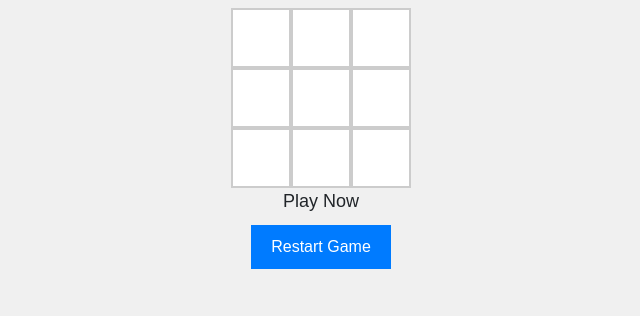
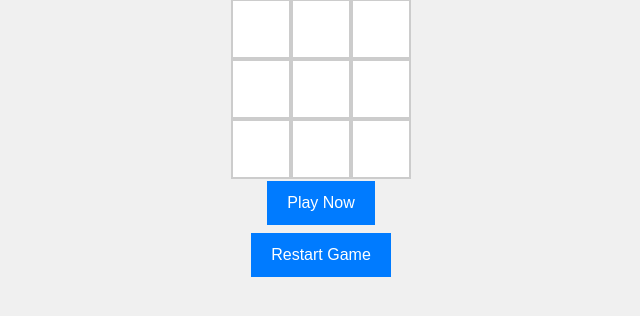
Before and after one commit to Jaymiller2002/Tic-Tac-Toe, a website built with Vite: page index.html in a window 1280 px wide. Shown: the part 300-616 px from the top of the page, without its empty margins (319-959 px from the left). Built offline with nearby package versions, Linux system fonts and the light colour scheme.

Commit message:
added play now btn

```diff
--- a/css/style.css
+++ b/css/style.css
@@ -56,3 +56,20 @@ body {
 #restart:hover {
   background-color: #0056b3;
 }
+
+#play-now {
+  background-color: #007bff;
+  color: #fff;
+  border: none;
+  padding: 10px 20px;
+  font-size: 16px;
+  cursor: pointer;
+  transition: background-color 0.3s ease;
+  position: relative;
+  text-align: center;
+  top: 2px;
+}
+
+#play-now:hover {
+  background-color: #0056b3;
+}
--- a/index.html
+++ b/index.html
@@ -25,8 +25,9 @@
       <div data-index="7" class="box"></div>
       <div data-index="8" class="box"></div>
     </div>
-    <div id="status">Play Now</div>
+    <div id="status"><button id="play-now">Play Now</button></div>
     <button id="restart">Restart Game</button>
+
 
     <!-- BootStrap JavaScript -->
     <script src="https://cdn.jsdelivr.net/npm/@popperjs/core@2.11.8/dist/umd/popper.min.js" integrity="sha384-I7E8VVD/ismYTF4hNIPjVp/Zjvgyol6VFvRkX/vR+Vc4jQkC+hVqc2pM8ODewa9r" crossorigin="anonymous"></script>
```
